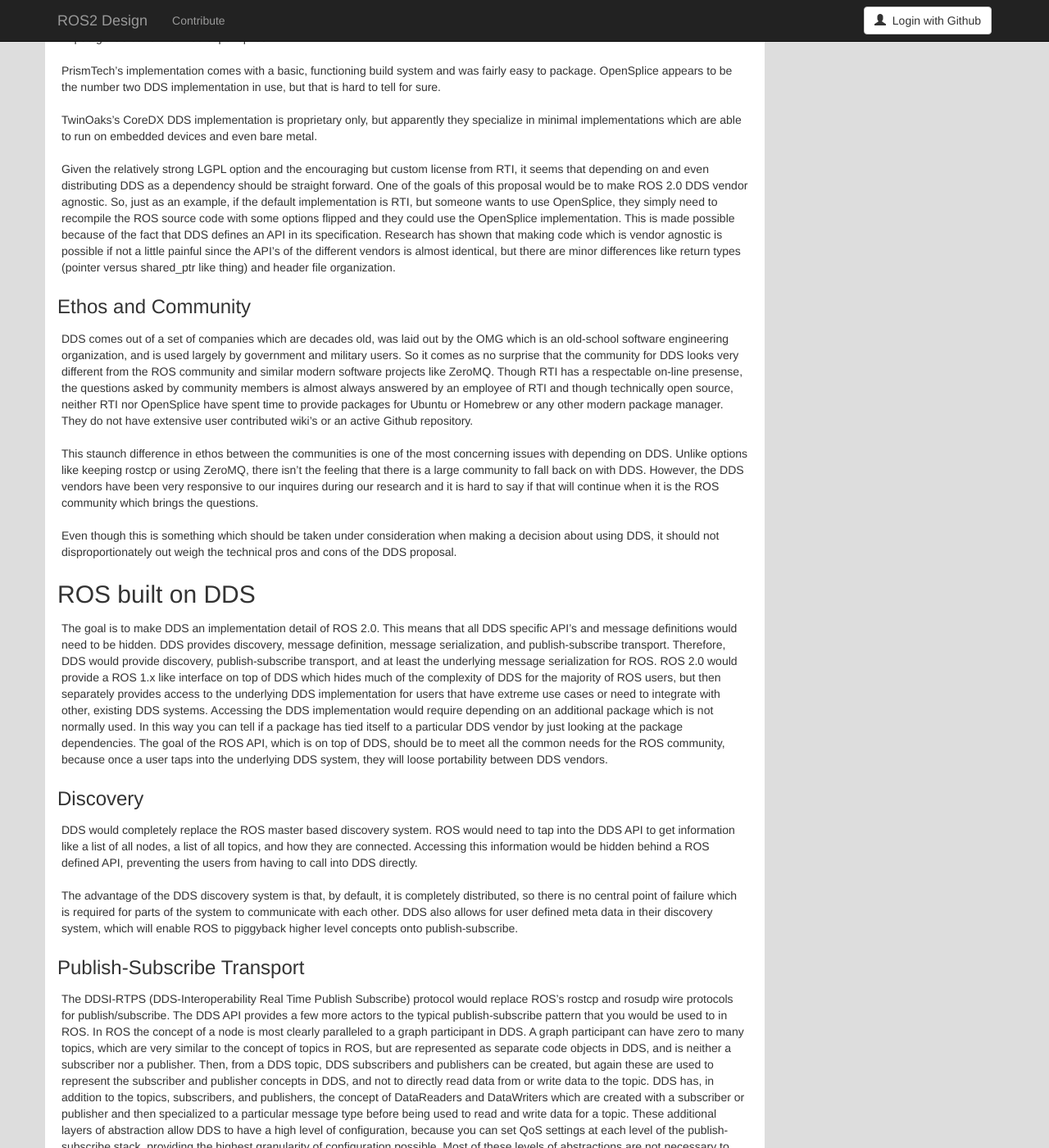
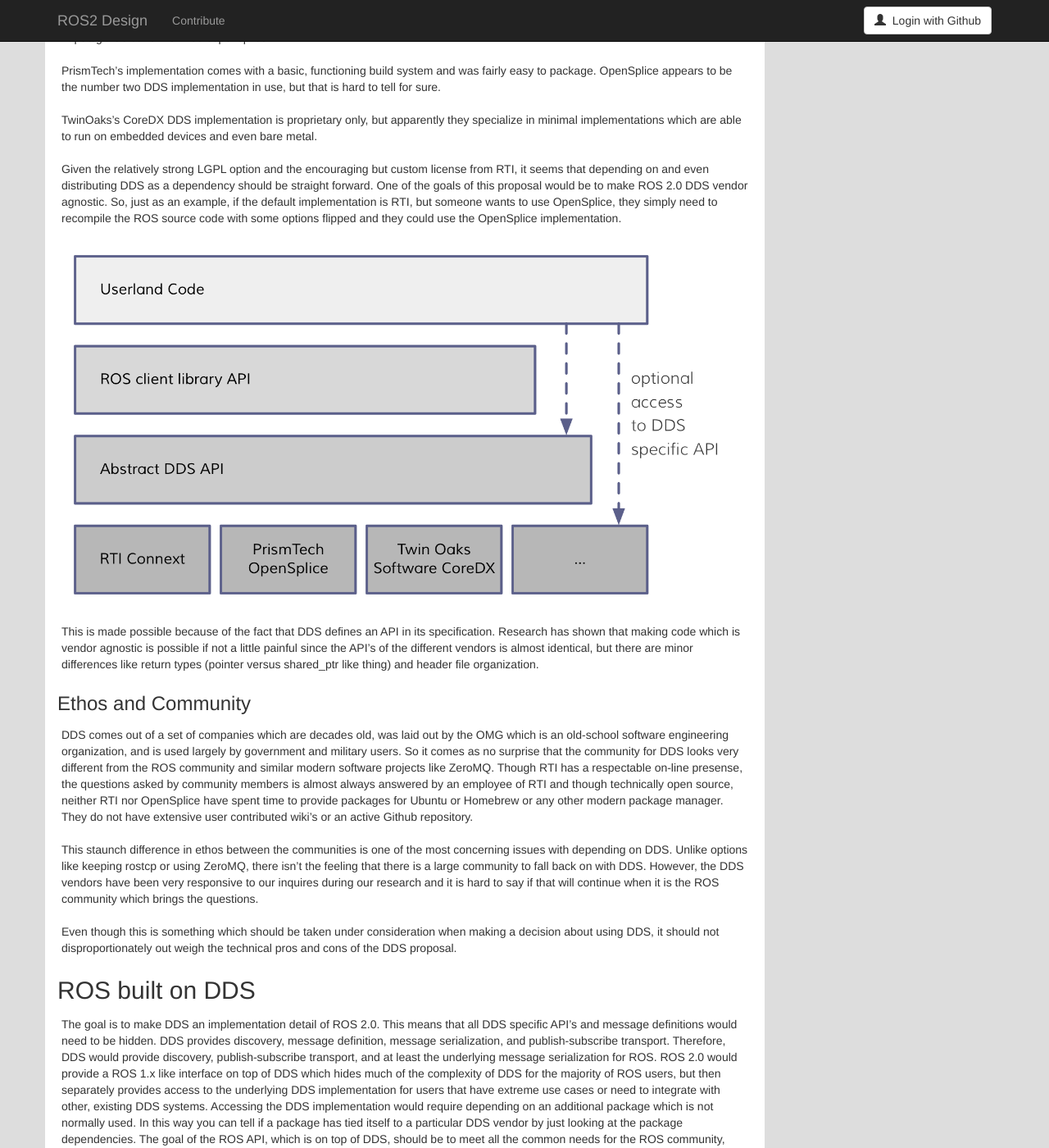
Before and after one commit to ros2/design, a Jekyll site: the page built from articles/20_ros_with_dds.md, in a window 1280 px wide and 1400 px high, scrolled down 2290 px. Shown: the whole window at 82% size. Built offline with Jekyll 4.4.1, drawn with Linux system fonts in a browser that asks for light colours; nearby versions of some CDN libraries.

Commit message:
adding some images to the ros_on_dds article

```diff
--- a/articles/20_ros_with_dds.md
+++ b/articles/20_ros_with_dds.md
@@ -114,6 +114,9 @@
 Given the relatively strong LGPL option and the encouraging but custom license from RTI, it seems that depending on and even distributing DDS as a dependency should be straight forward.
 One of the goals of this proposal would be to make ROS 2.0 DDS vendor agnostic.
 So, just as an example, if the default implementation is RTI, but someone wants to use OpenSplice, they simply need to recompile the ROS source code with some options flipped and they could use the OpenSplice implementation.
+
+![DDS and ROS API Layout](/img/ros_on_dds/api_levels.png "DDS and ROS API Layout")
+
 This is made possible because of the fact that DDS defines an API in its specification.
 Research has shown that making code which is vendor agnostic is possible if not a little painful since the API's of the different vendors is almost identical, but there are minor differences like return types (pointer versus shared_ptr like thing) and header file organization.
 
--- a/css/ros2-design.css
+++ b/css/ros2-design.css
@@ -68,3 +68,7 @@
 .content-container p {
     padding: 5px;
 }
+
+.content-container img {
+    max-width: 100%;
+}
```
Also changed, not shown: other parts of articles/20_ros_with_dds.md (+2 -0 lines), img/ros_on_dds/api_levels.png (added), img/ros_on_dds/message_generation.png (added), 2 other files.
